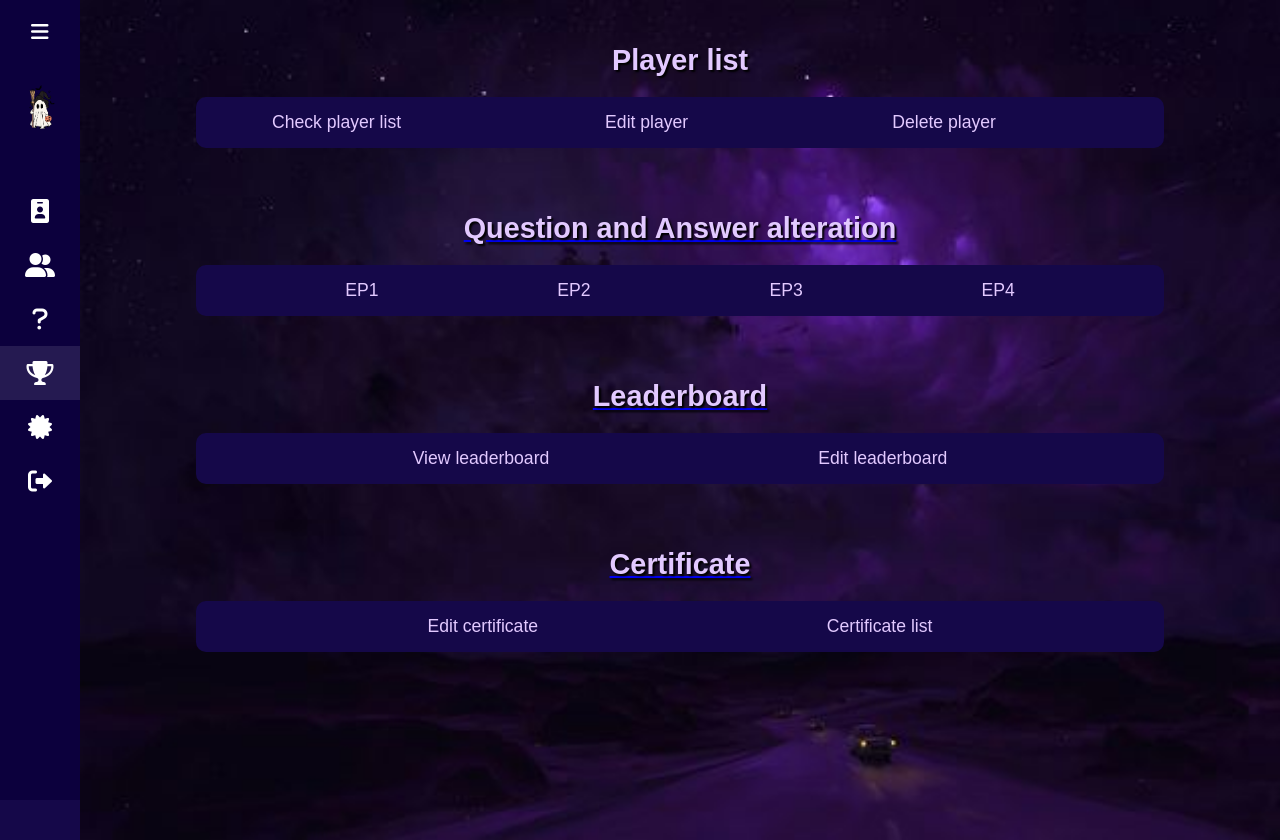
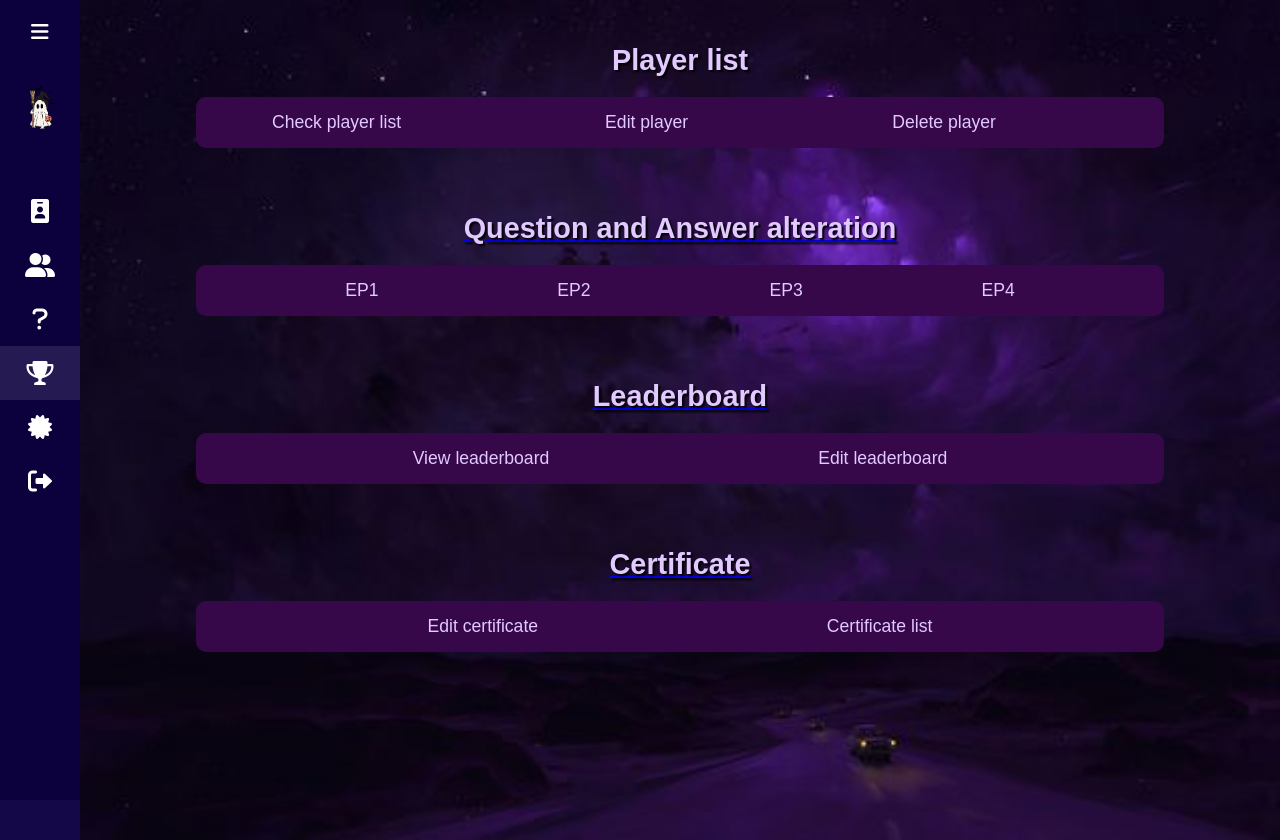
Before and after one commit to KTECeline/SDP-GA-, a PHP site: page /admin/homepage.php in a window 1280 px wide. Run offline with PHP 8.4, Linux system fonts and the light colour scheme.

Commit message:
Update admin-main.css

```diff
--- a/css/admin/admin-main.css
+++ b/css/admin/admin-main.css
@@ -24,7 +24,7 @@
 }
 
 .alteration {
-    background-color: hsl(252, 80%, 16%);
+    background-color: hsl(282, 80%, 16%);
     padding: 15px 20px;
     border-radius: 10px;
     margin-bottom: 40px;
```
